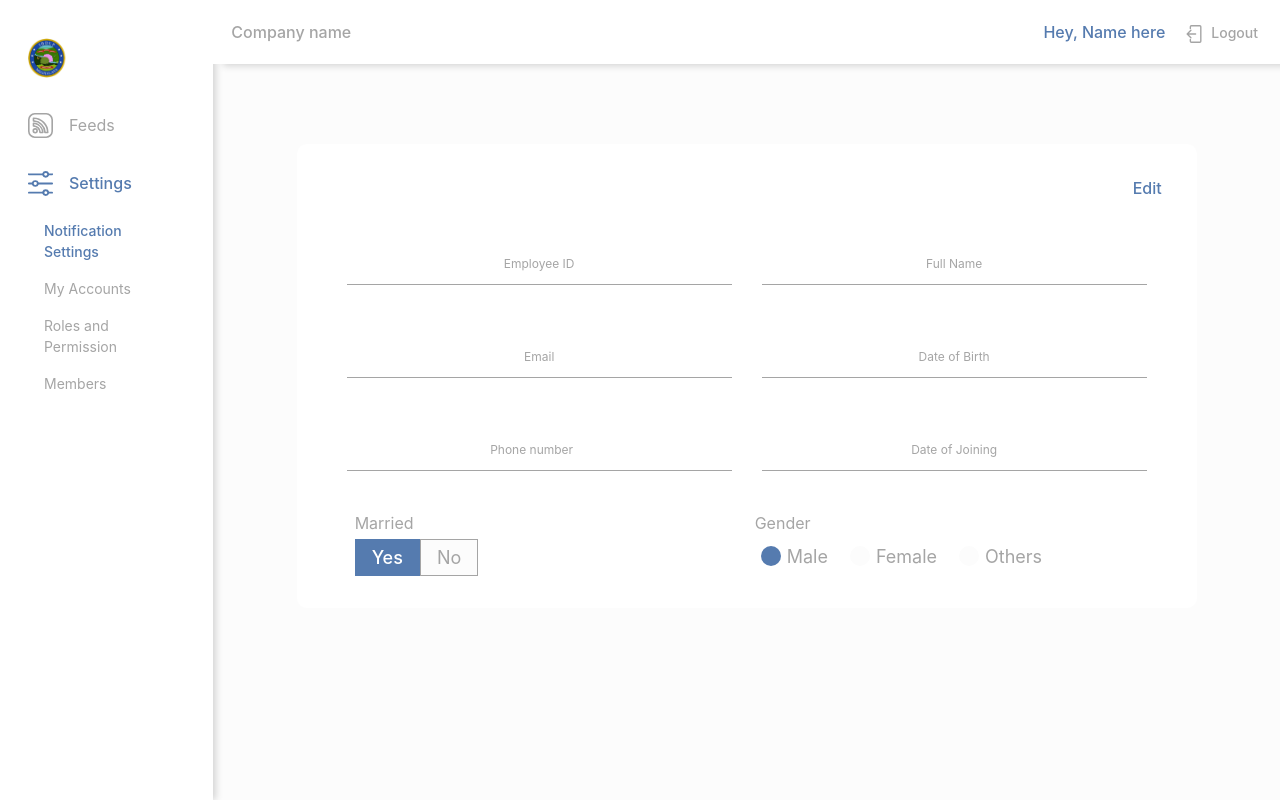
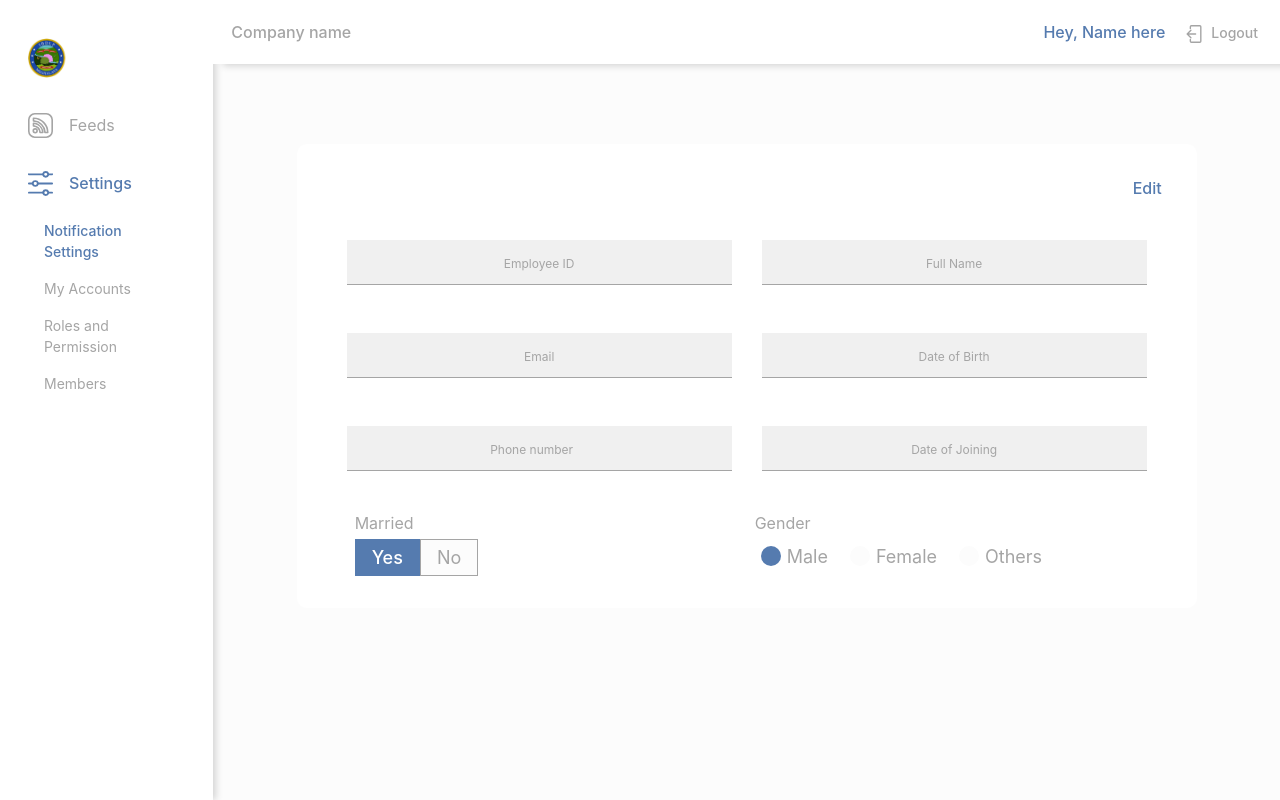
Before and after one commit to shreynpatel23/hr-management, a React (Create React App) app: page /application/settings/my-accounts in a window 1280 px wide. Built offline with nearby package versions, Linux system fonts and the light colour scheme.

Commit message:
added disabled prop in my accounts page

```diff
--- a/src/settings/my-accounts/MyAccounts.js
+++ b/src/settings/my-accounts/MyAccounts.js
@@ -23,7 +23,7 @@ function MyAccounts() {
           </p>
         </div>
       ) : null}
-      <PersonalDetailsForm disabled={edit} />
+      <PersonalDetailsForm disabled={!edit} />
       {edit ? (
         <div
           className={`d-flex align-items-center justify-content-between py-3`}
--- a/src/shared/input/input.module.scss
+++ b/src/shared/input/input.module.scss
@@ -59,7 +59,13 @@
 .error:focus {
     outline: none;
     border-bottom: 0.5px solid $primaryColor;
+
     .formControl::placeholder {
         color: $primaryColor
     }
 }
+
+.formControl:disabled {
+    background-color: #F0F0F0;
+    cursor: no-drop;
+}
--- a/src/shared/personal-details-form/personalDetailsForm.js
+++ b/src/shared/personal-details-form/personalDetailsForm.js
@@ -31,6 +31,7 @@ function PersonalDetailsForm(props) {
                 name="email"
                 id="email"
                 autoComplete="off"
+                disabled={props.disabled}
               />
             </div>
             <div className="form-group py-3">
@@ -40,6 +41,7 @@ function PersonalDetailsForm(props) {
                 name="phoneNumber"
                 id="phoneNumber"
                 autoComplete="off"
+                disabled={props.disabled}
               />
             </div>
           </div>
@@ -51,6 +53,7 @@ function PersonalDetailsForm(props) {
                 name="fullName"
                 id="fullName"
                 autoComplete="off"
+                disabled={props.disabled}
               />
             </div>
             <div className="form-group py-3">
@@ -60,6 +63,7 @@ function PersonalDetailsForm(props) {
                 name="dateOfBirth"
                 id="dateOfBirth"
                 autoComplete="off"
+                disabled={props.disabled}
               />
             </div>
             <div className="form-group py-3">
@@ -69,6 +73,7 @@ function PersonalDetailsForm(props) {
                 name="dateOfJoining"
                 id="dateOfJoining"
                 autoComplete="off"
+                disabled={props.disabled}
               />
             </div>
           </div>
```
